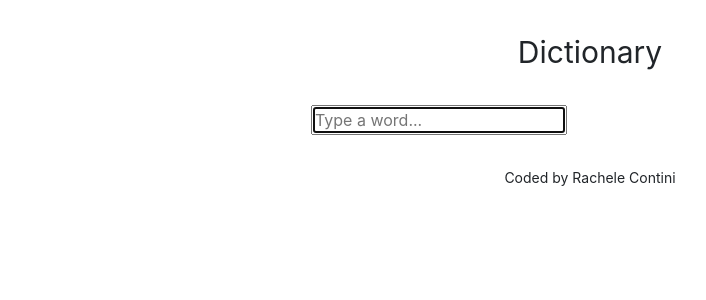
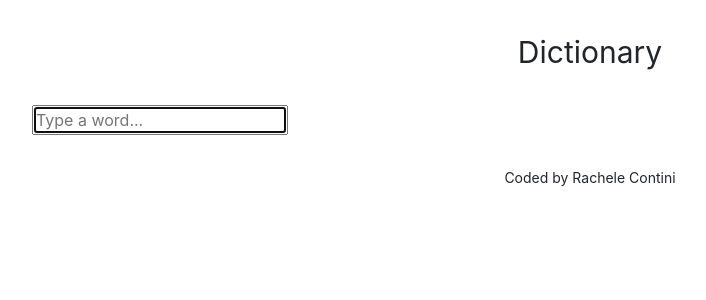
Before and after one commit to rcontini/Dictionary-Project-React, a React (Create React App) app: page / in a window 1280 px wide. Shown: the top 300 px of the page, without its empty margins (50-756 px from the left). Built offline with nearby package versions, Linux system fonts and the light colour scheme.

Commit message:
added alert and edited css

```diff
--- a/src/Dictionary.css
+++ b/src/Dictionary.css
@@ -1,6 +1,4 @@
 .dictionary {
-  display: block;
-  margin: 0 auto;
   max-width: 50%;
   border-radius: 10px;
 }
--- a/src/Dictionary.js
+++ b/src/Dictionary.js
@@ -5,6 +5,7 @@ export default function Dictionary() {
   let [keyword, setKeyword] = useState("");
   function search(event) {
     event.preventDefault();
+    alert(`Searching for ${keyword} definition`);
   }
   function handleKeyword(event) {
     event.preventDefault();
```
